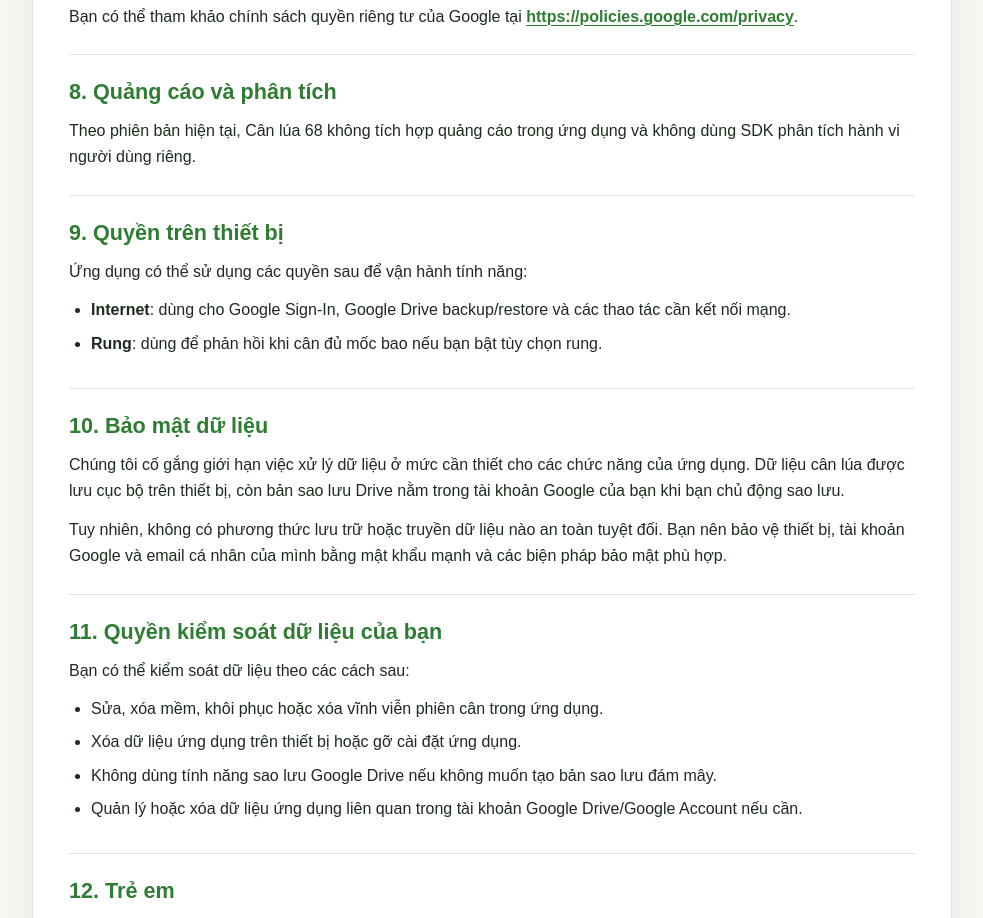
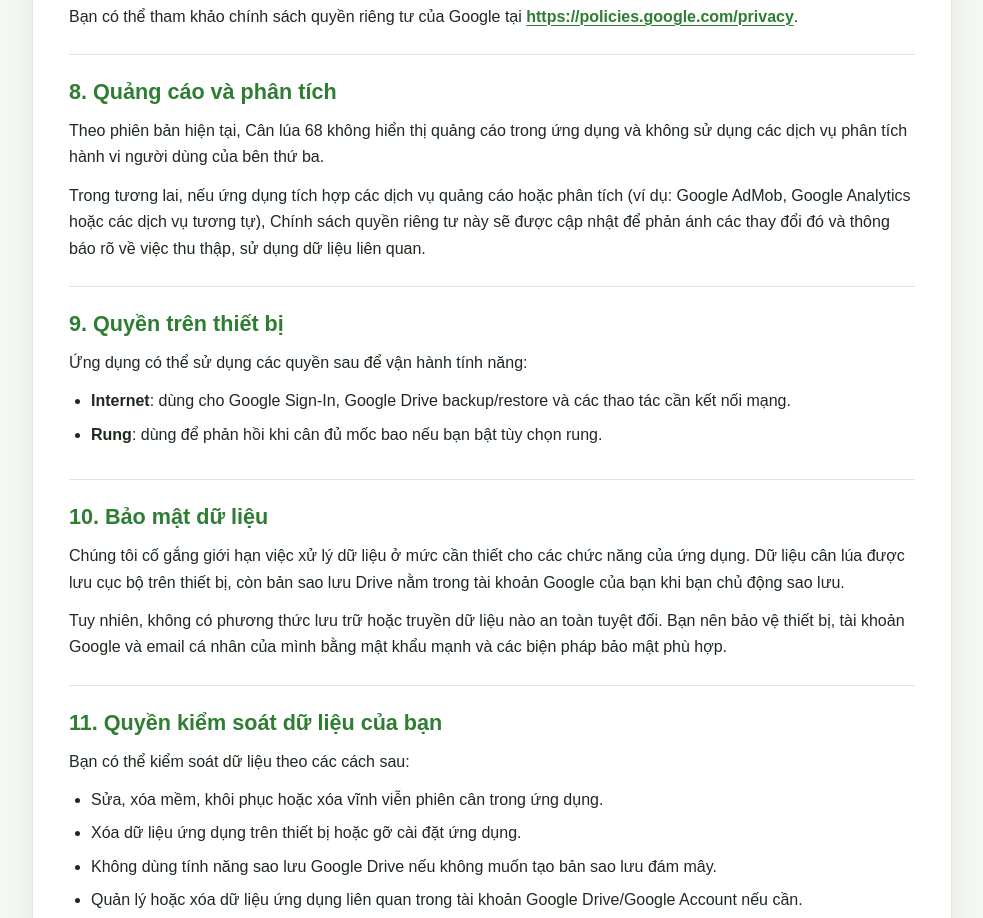
Before and after one commit to nhthien68/privacy-policy, a plain HTML site: page app-can-lua/index.html in a window 1280 px wide. Shown: the part 2092-3010 px from the top of the page, without its empty margins (148-1131 px from the left). Drawn offline with Linux system fonts and the light colour scheme.

Commit message:
Update privacy policy section on advertising and analytics to clarify future changes and data collection practices.

```diff
--- a/app-can-lua/index.html
+++ b/app-can-lua/index.html
@@ -306,11 +306,18 @@
         </section>
 
         <section>
-          <h2>8. Quảng cáo và phân tích</h2>
-          <p>
-            Theo phiên bản hiện tại, Cân lúa 68 không tích hợp quảng cáo trong
-            ứng dụng và không dùng SDK phân tích hành vi người dùng riêng.
-          </p>
+            <h2>8. Quảng cáo và phân tích</h2>
+            <p>
+                Theo phiên bản hiện tại, Cân lúa 68 không hiển thị quảng cáo trong ứng dụng
+                và không sử dụng các dịch vụ phân tích hành vi người dùng của bên thứ ba.
+            </p>
+
+            <p>
+                Trong tương lai, nếu ứng dụng tích hợp các dịch vụ quảng cáo hoặc phân tích
+                (ví dụ: Google AdMob, Google Analytics hoặc các dịch vụ tương tự), Chính
+                sách quyền riêng tư này sẽ được cập nhật để phản ánh các thay đổi đó và
+                thông báo rõ về việc thu thập, sử dụng dữ liệu liên quan.
+            </p>
         </section>
 
         <section>
```
